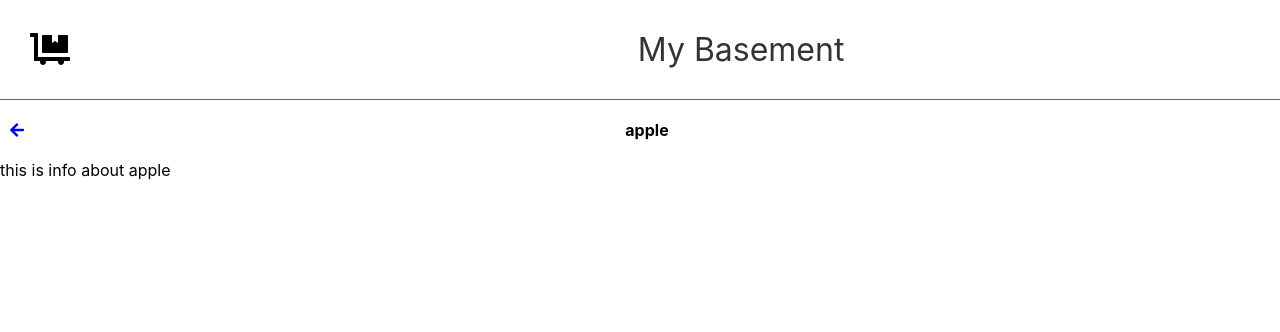
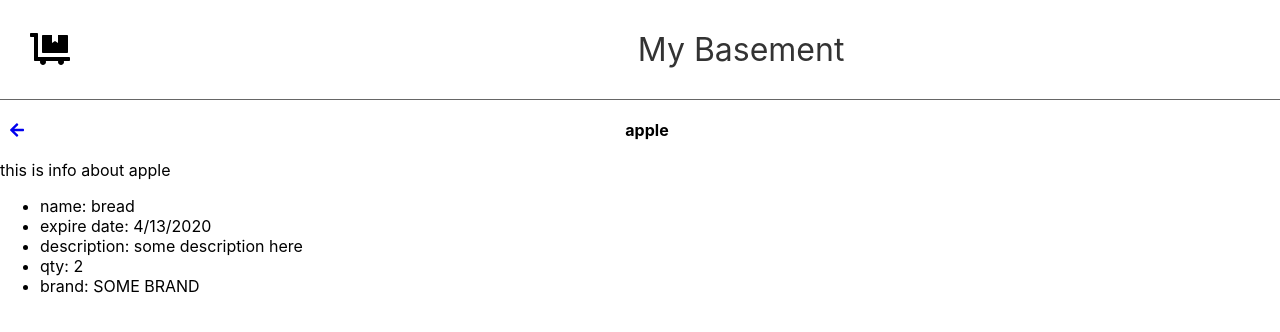
Before and after one commit to jilykate/my-basement, a React (Create React App) app: page /product/apple in a window 1280 px wide. Shown: the top 332 px of the page. Built offline with nearby package versions, Linux system fonts and the light colour scheme.

Commit message:
add product detail info

```diff
--- /dev/null
+++ b/src/containers/productContainer.jsx
@@ -0,0 +1,36 @@
+import { connect } from 'react-redux'
+import {
+  addProduct,
+  removeProduct,
+  deleteProduct,
+  addNewProduct
+} from '../action'
+import productDetail from '../views/productDetail';
+
+const getVisibleProducts = (products) => {
+    //TODO apply is_expired, is_deleted filter here.
+    console.log('===getVisibleProducts===');
+    console.log(products);
+    return products;
+}
+
+const mapStateToProps = (state, ownProps) => {
+  console.log('====mapStateToProps===');
+  console.log(state);
+  return {
+    product: getVisibleProducts(state.product),
+    productName: ownProps.productName,
+  }
+};
+
+const mapDispatchToProps = dispatch => ({
+    addProduct: (id, qty) => dispatch(addProduct(id, qty)),
+    removeProduct: (id, qty) => dispatch(removeProduct(id,qty)),
+    deleteProduct: (id) => dispatch(deleteProduct(id)),
+    addNewProduct: (name) => dispatch(addNewProduct(name)),
+});
+
+export default connect(
+  mapStateToProps,
+  mapDispatchToProps
+)(productDetail)
--- a/src/initialState/index.js
+++ b/src/initialState/index.js
@@ -1,7 +1,9 @@
 import categoryInitialState from './categories';
-import productInitialState from './products';
+import productsInitialState from './products';
+import productInitialState from './product';
 
 export default {
     categories: categoryInitialState,
-    products: productInitialState,
+    products: productsInitialState,
+    product: productInitialState
 };
--- /dev/null
+++ b/src/initialState/product.js
@@ -0,0 +1,7 @@
+export default {
+    name: 'bread',
+    expire_date: (new Date).toLocaleDateString(),
+    desc: 'some description here',
+    qty: 2,
+    brand: 'SOME BRAND',
+}
--- /dev/null
+++ b/src/reducers/product.js
@@ -0,0 +1,18 @@
+const product = (state = [], action) => {
+    console.log('====product reducer===');
+    console.log(action.id, action.qty);
+    switch (action.type) {
+      case 'EDIT_PRODUCT':
+        return [
+          ...state,
+          {
+            id: action.id,
+            qty: action.qty,
+          }
+        ]
+      default:
+        return state
+    }
+  }
+
+  export default product;
--- a/src/router.jsx
+++ b/src/router.jsx
@@ -6,8 +6,8 @@ import {
     useParams,
 } from "react-router-dom";
 import CategoryListContainer from './containers/categoryListContainer';
-import {ProductDetail} from './views/productDetail';
 import CategoryContainer from './containers/categoryContainer';
+import ProductContainer from './containers/productContainer';
 
 
 export default function MyBasementRouter() {
@@ -35,5 +35,5 @@ export default function MyBasementRouter() {
   function ProductDetailPage() {
     let { productName } = useParams();
     let detailPageProps = {productName};
-    return <ProductDetail {...detailPageProps} />;
+    return <ProductContainer {...detailPageProps} />;
   }
--- a/src/views/productDetail.jsx
+++ b/src/views/productDetail.jsx
@@ -5,12 +5,13 @@ import { Link } from "react-router-dom";
 import { faArrowLeft } from '@fortawesome/free-solid-svg-icons'
 import '../stylesheets/categoryDetail.css';
 
-export class ProductDetail extends React.Component {
+export default class ProductDetail extends React.Component {
     constructor(props) {
         super(props);
       }
 
     render() {
+        const {product} = this.props;
         return (
             <div className="bs-content-wrapper">
                 <div className="bs-back-wrapper">
@@ -20,6 +21,15 @@ export class ProductDetail extends React.Component {
                     <span className="bs-category-name">{this.props.productName}</span>
                 </div>
                 this is info about {this.props.productName}
+                <ul className="bs-product-detail">
+                    <li>
+                        name: {product.name}
+                    </li>
+                    <li>expire date: {product.expire_date}</li>
+                    <li>description: {product.desc}</li>
+                    <li>qty: {product.qty}</li>
+                    <li>brand: {product.brand}</li>
+                </ul>
             </div>
         );
     }
```
Also changed, not shown: src/reducers/index.js (+6 -4 lines).
